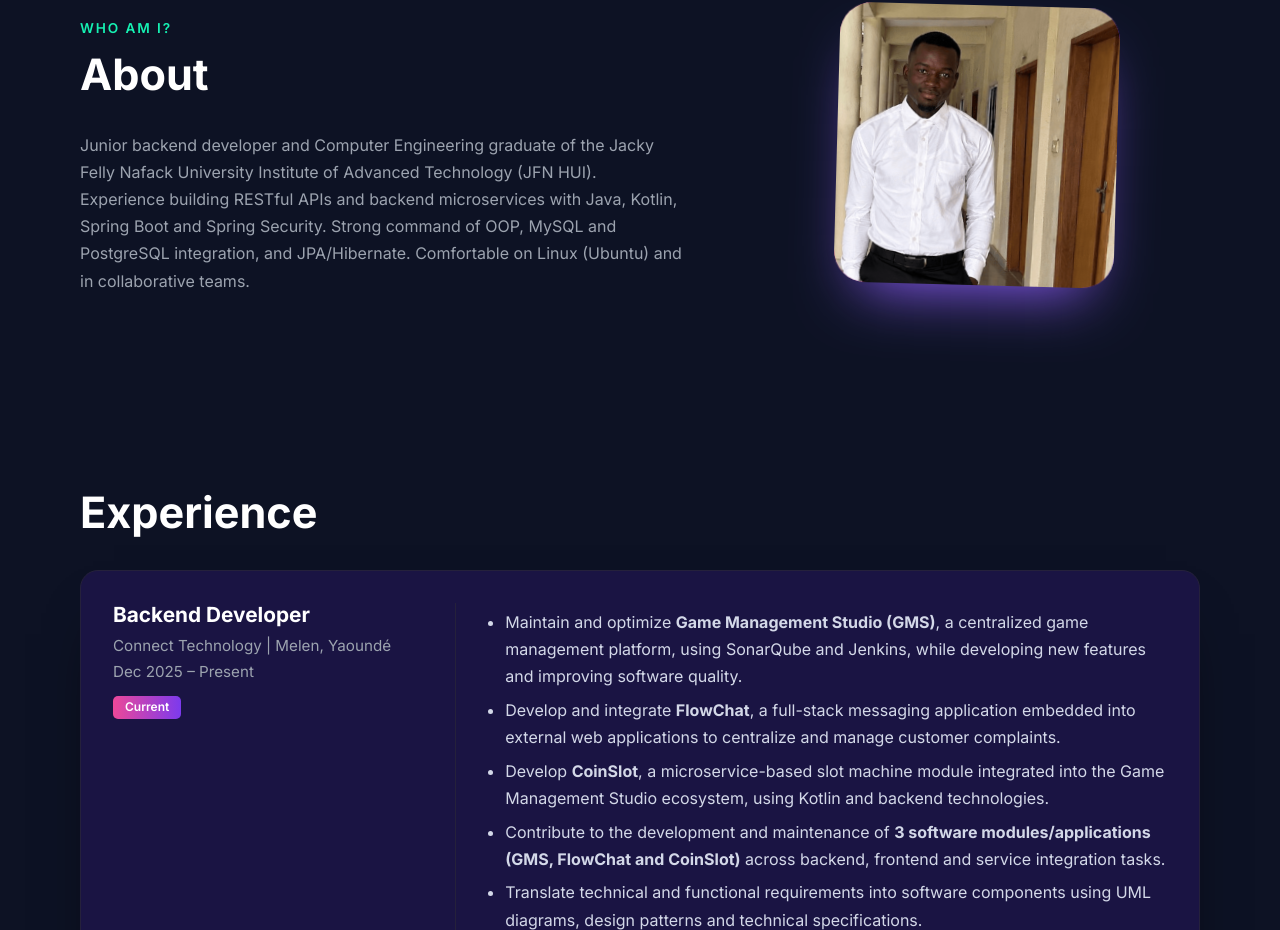
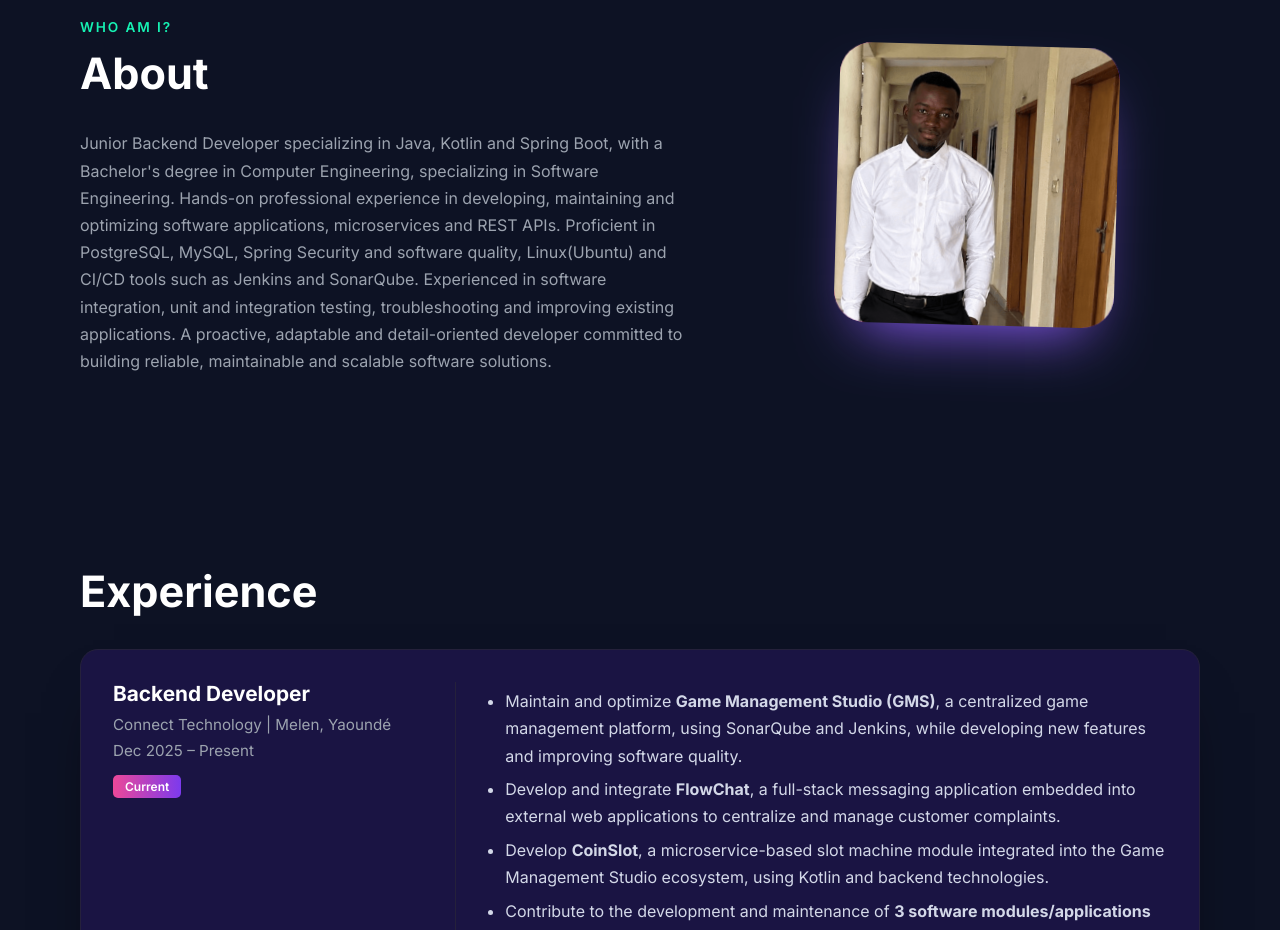
Before and after one commit to GerardMeli/portfolio-frontend, an Angular app: page / in a window 1280 px wide. Shown: the part 880-1810 px from the top of the page. Built offline with nearby package versions, Linux system fonts and the light colour scheme.

Commit message:
Update the summary

```diff
--- a/src/app/portfolio.component/portfolio.component.ts
+++ b/src/app/portfolio.component/portfolio.component.ts
@@ -7,8 +7,8 @@ const UI:any={
 };
 const D:any={
  head:{fr:"Développeur backend – Java / Spring Boot / Kotlin",en:"Backend Developer – Java / Spring Boot / Kotlin"},
- sum:{fr:"Développeur backend junior et diplômé en informatique de l'Institut universitaire de haute technologie Jacky Felly Nafack (JFN HUI). Expérience dans le développement d'API RESTful et de micro-services backend avec Java, Kotlin, Spring Boot et Spring Security. Solide maîtrise de la POO, de l'intégration de bases de données MySQL et PostgreSQL, et de JPA/Hibernate. À l'aise sous Linux (Ubuntu) et en équipe.",
-      en:"Junior backend developer and Computer Engineering graduate of the Jacky Felly Nafack University Institute of Advanced Technology (JFN HUI). Experience building RESTful APIs and backend microservices with Java, Kotlin, Spring Boot and Spring Security. Strong command of OOP, MySQL and PostgreSQL integration, and JPA/Hibernate. Comfortable on Linux (Ubuntu) and in collaborative teams."},
+ sum:{fr:"Développeur backend spécialisé en Java, Kotlin et Spring Boot, titulaire d’un Bachelor en génie informatique, spécialité génie logiciel. Expérience professionnelle dans le développement, la maintenance et l’optimisation d’applications, de microservices et d’API REST. Maîtrise de PostgreSQL, MySQL, Spring Security, Linux(Ubuntu) et des outils de CI/CD et de qualité logicielle tels que Jenkins et SonarQube. Habitué à travailler sur des projets intégrant des systèmes, à réaliser des tests unitaires et d’intégration, et à contribuer à l’évolution de solutions existantes. Curieux, rigoureux et motivé par la conception de solutions fiables, évolutives et performantes.",
+      en:"Junior Backend Developer specializing in Java, Kotlin and Spring Boot, with a Bachelor's degree in Computer Engineering, specializing in Software Engineering. Hands-on professional experience in developing, maintaining and optimizing software applications, microservices and REST APIs. Proficient in PostgreSQL, MySQL, Spring Security and software quality, Linux(Ubuntu) and CI/CD tools such as Jenkins and SonarQube. Experienced in software integration, unit and integration testing, troubleshooting and improving existing applications. A proactive, adaptable and detail-oriented developer committed to building reliable, maintainable and scalable software solutions."},
  xp:[
   {co:"Connect Technology",b:{fr:"Actuel",en:"Current"},loc:"Melen, Yaoundé",s:"2025-12",e:null,
    t:{fr:"Développeur Backend",en:"Backend Developer"},
```
